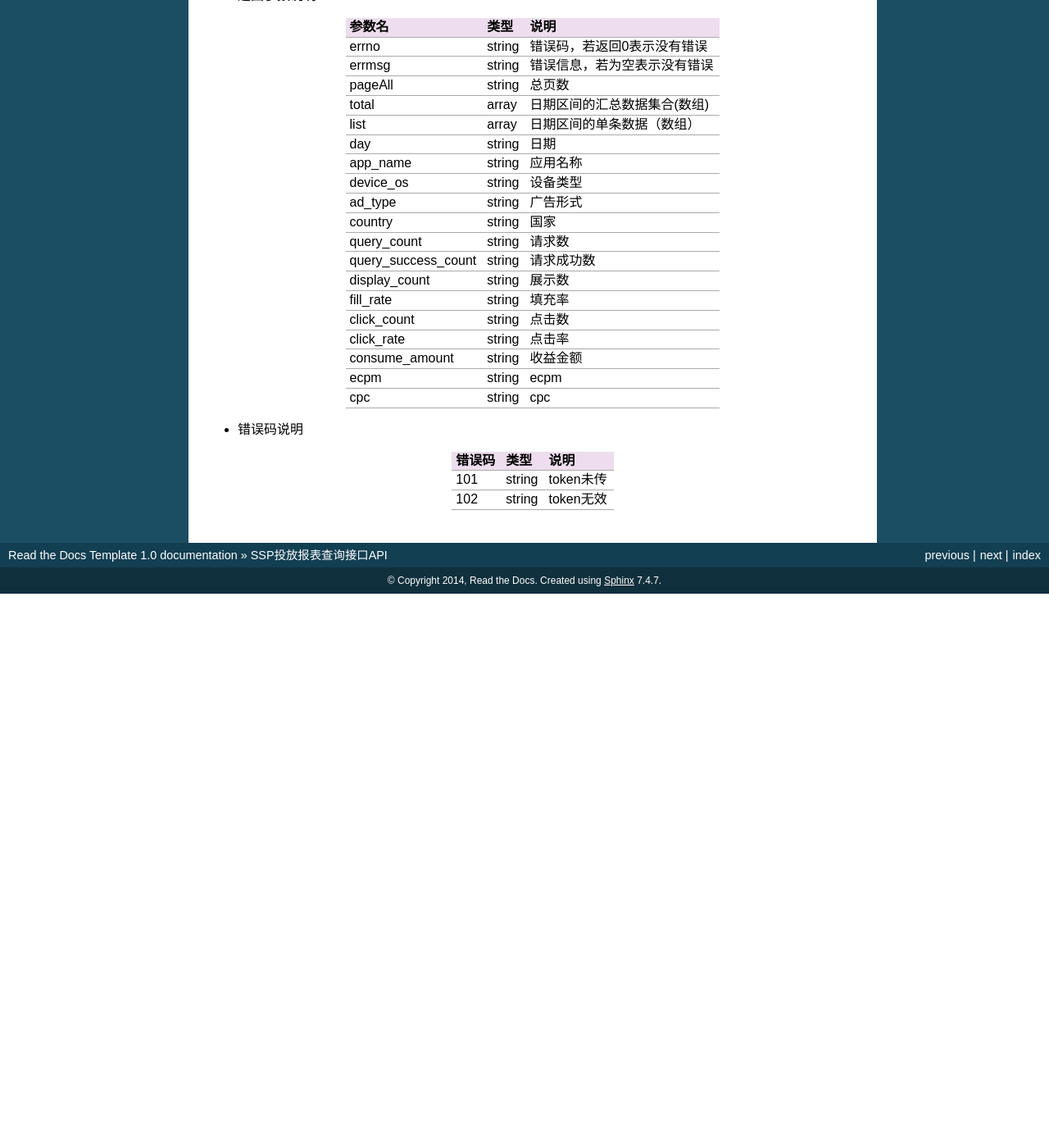
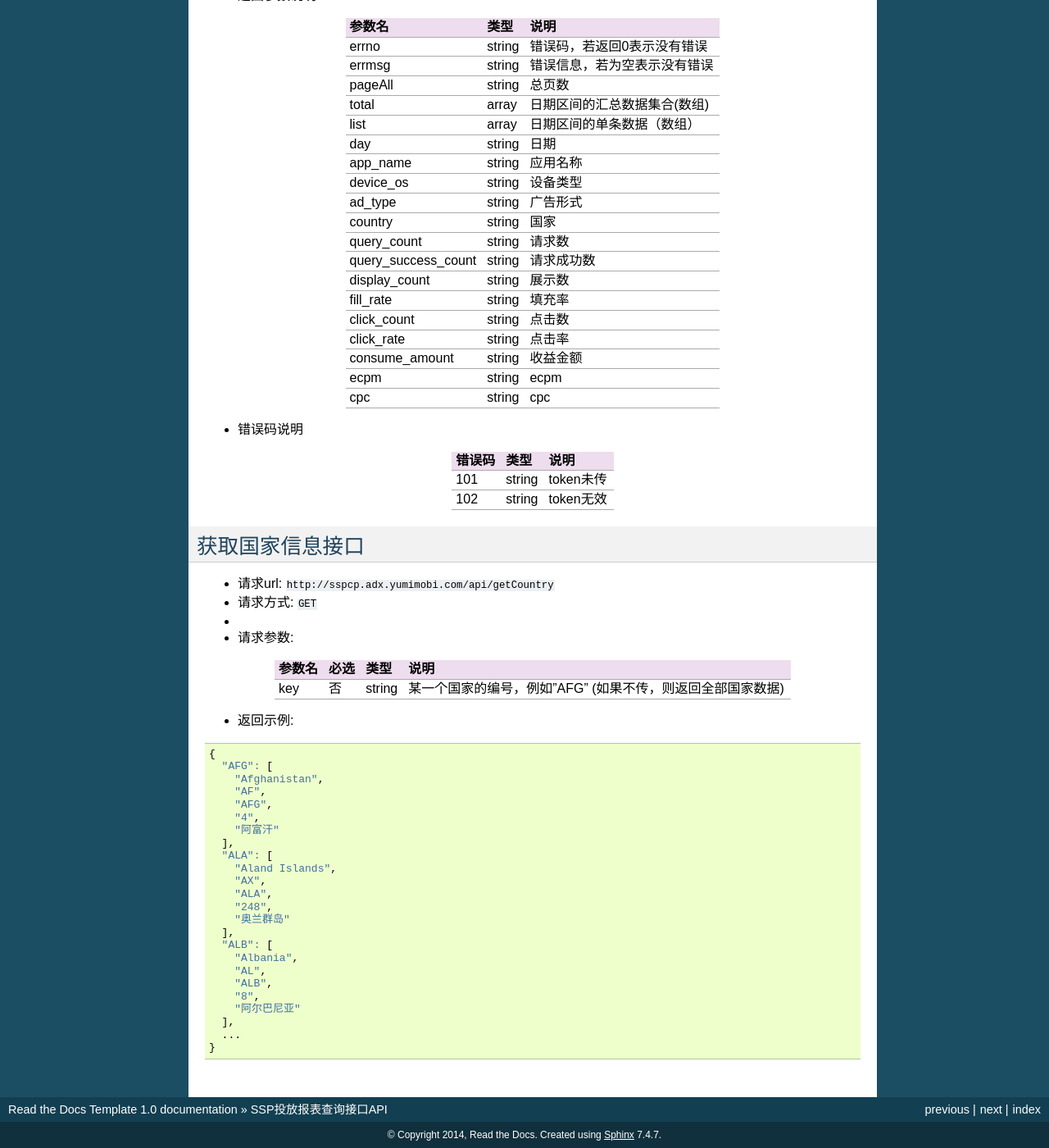
Before and after one commit to yumimobi/adx_ssp_doc, a Sphinx documentation site: the page built from docs/t-api.rst, in a window 1280 px wide and 1400 px high, scrolled down 1490 px. Shown: the whole window at 82% size. Built offline with Sphinx 7.4.7, drawn with Linux system fonts in a browser that asks for light colours; before the commit the page ends 2214 px from its top, so only the background shows below that.

Commit message:
获取国家信息接口

```diff
--- a/docs/t-api.rst
+++ b/docs/t-api.rst
@@ -150,3 +150,50 @@ ssp投放报表查询接口
 +------------+------------+-----------------+
 | 102        | string     | token无效       |
 +------------+------------+-----------------+
+
+
+
+获取国家信息接口
+----------------------------
+
+* 请求url: ``http://sspcp.adx.yumimobi.com/api/getCountry``
+
+* 请求方式: ``GET``
+*
+* 请求参数:
+
++---------------+----------+---------+-------------------------------------------------------------------+
+| 参数名        | 必选     | 类型    | 说明                                                              |
++===============+==========+=========+===================================================================+
+| key           | 否       | string  | 某一个国家的编号，例如"AFG" (如果不传，则返回全部国家数据)        |
++---------------+----------+---------+-------------------------------------------------------------------+
+
+* 返回示例:
+
+.. sourcecode:: js
+
+
+    {
+      "AFG": [
+        "Afghanistan",
+        "AF",
+        "AFG",
+        "4",
+        "阿富汗"
+      ],
+      "ALA": [
+        "Aland Islands",
+        "AX",
+        "ALA",
+        "248",
+        "奥兰群岛"
+      ],
+      "ALB": [
+        "Albania",
+        "AL",
+        "ALB",
+        "8",
+        "阿尔巴尼亚"
+      ],
+      ...
+    }
```
